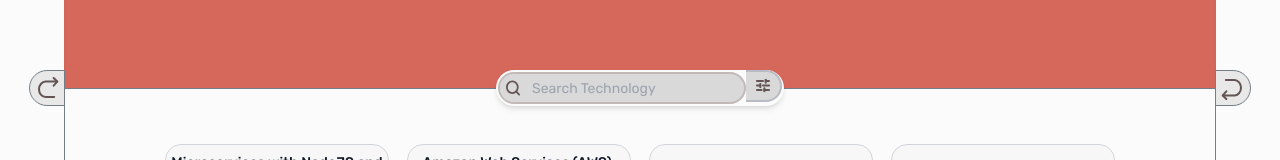
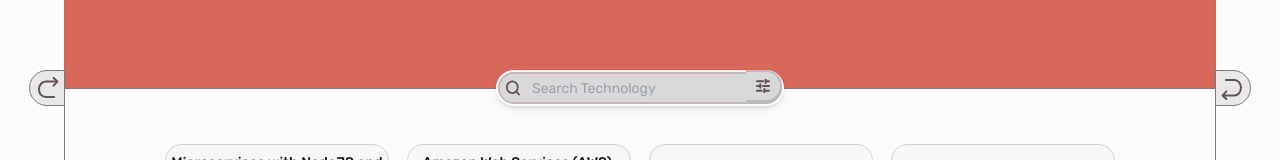
Before and after one commit to felipemalli/portfolio, a React (Vite) app: page / in a window 1280 px wide. Shown: the part 897-1057 px from the top of the page. Built offline with nearby package versions, Linux system fonts and the light colour scheme.

Commit message:
style: ajust filter icon and pass givecheckboxareas for changing style

```diff
--- a/src/components/content-card-section/particular/FilterBox.tsx
+++ b/src/components/content-card-section/particular/FilterBox.tsx
@@ -5,9 +5,10 @@ export interface IFilterBoxProps {
   checkboxes: ICheckboxProps[];
   handleCheckboxChange: (id: number) => void;
   applyFilters: () => void;
+  giveCheckboxAreas: () => ICheckboxProps[];
 }
 
-export const FilterBox: React.FC<IFilterBoxProps> = ({ checkboxes, handleCheckboxChange, applyFilters }: IFilterBoxProps) => {
+export const FilterBox: React.FC<IFilterBoxProps> = ({ checkboxes, handleCheckboxChange, applyFilters, giveCheckboxAreas }: IFilterBoxProps) => {
   const [filterBox, setFilterBox] = useState<boolean>(false);
   const filterBoxRef = useRef<HTMLDivElement | null>(null);
   const filterBoxButton = useRef<HTMLButtonElement | null>(null);
@@ -25,12 +26,8 @@ export const FilterBox: React.FC<IFilterBoxProps> = ({ checkboxes, handleCheckbo
     }
   };
 
-  useEffect(() => {
-    applyFilters();
-  }, [checkboxes]);
-
   return (
-    <div>
+    <div className='absolute right-[2px]'>
       {filterBox && (
         <div ref={filterBoxRef} className='absolute flex flex-col justify-between w-32 h-44 p-2.5 right-0 bottom-10 rounded-xl bg-[#d9d9d9] border-4 border-[#c3b8b8]'>
           <div>
@@ -55,9 +52,10 @@ export const FilterBox: React.FC<IFilterBoxProps> = ({ checkboxes, handleCheckbo
           ))}
         </div>
       )}
-      <button ref={filterBoxButton} className='rounded-r-full border-y-2 border-r-2 h-8 px-2 border-[#b8bbc3] bg-[#d9d9d9] hover:bg-[#eaeced] active:bg-[#d9d9d9]'
+      <button ref={filterBoxButton} className={`rounded-r-full border-y-2 border-r-2 h-8 pr-2 pl-2 border-[#b8bbc3]  hover:bg-[#eaeced] active:bg-[#d9d9d9] ${filterBox ? 'bg-[#eaeced]' : 'bg-[#d9d9d9]'} `}
         onClick={() => setFilterBox(!filterBox)}>
-        <img src="src/assets/icons/filterIcon.svg" className='w-4.5 rounded-r-full mr-1.5' alt='Filter technology'></img>
+        <img src="src/assets/icons/filterIcon.svg" className={`w-4.5 rounded-r-full mr-1.5' alt='Filter technology
+        ${giveCheckboxAreas().length < 3 && ''}`}></img>
       </button>
     </div>
   );
```
